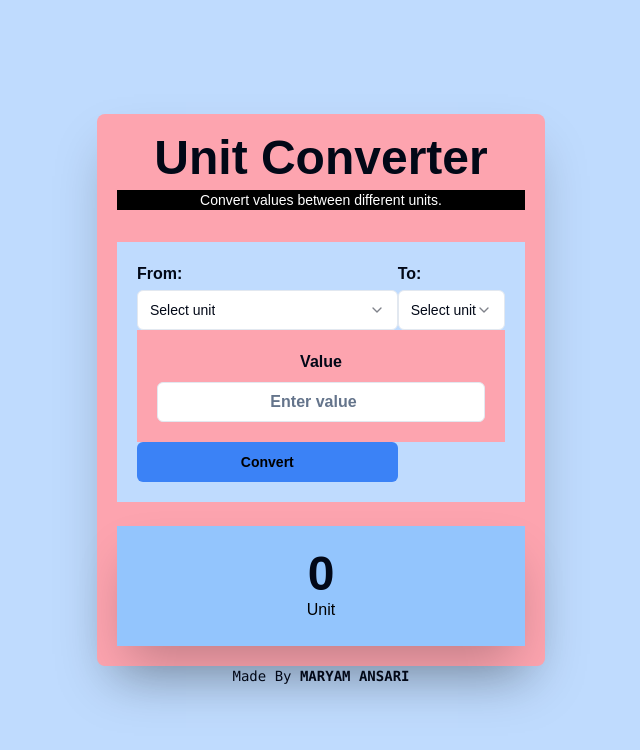
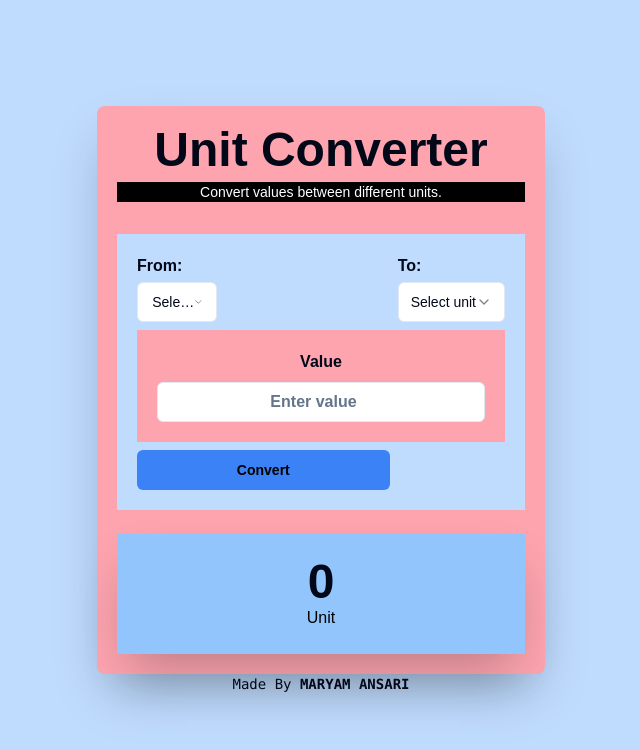
Before and after one commit to MaryamAnsari123/m4m-unit-converter, a Next.js app: page / in a window 1280 px wide. Shown: the top 750 px of the page, without its empty margins (319-959 px from the left). Built offline with nearby package versions, Linux system fonts and the light colour scheme.

Commit message:
Update unit-converter.tsx

```diff
--- a/components/unit-converter.tsx
+++ b/components/unit-converter.tsx
@@ -133,9 +133,9 @@ export default function UnitConverter() {
         <p className="text-sm mb-8 text-center bg-black text-white">
           Convert values between different units.
         </p>
-        <div className="grid grid-cols-1 bg-blue-200 p-5">
+        <div className="grid grid-cols-1 bg-blue-200 gap-2 p-5">
           {/* Select for input unit */}
-          <div className="space-y-1 w-45">
+          <div className="space-y-1 w-20">
             <Label htmlFor="input-unit" className="font-bold text-base">From:</Label>
             <Select onValueChange={handleInputUnitChange}>
               <SelectTrigger>
```
